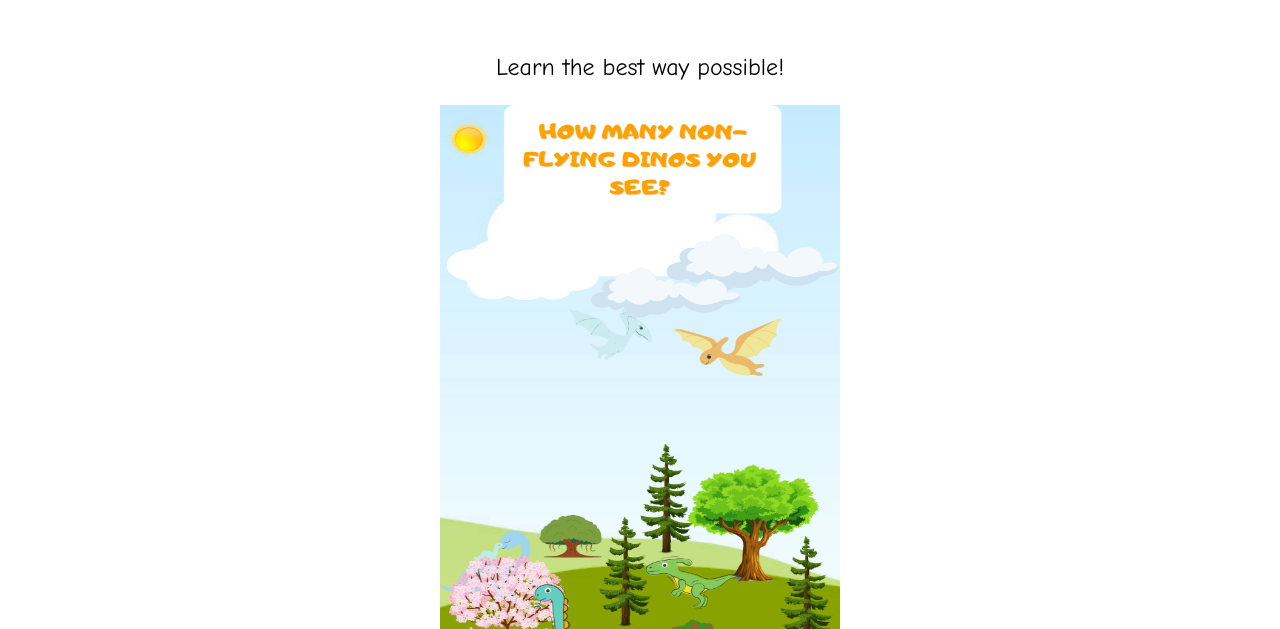
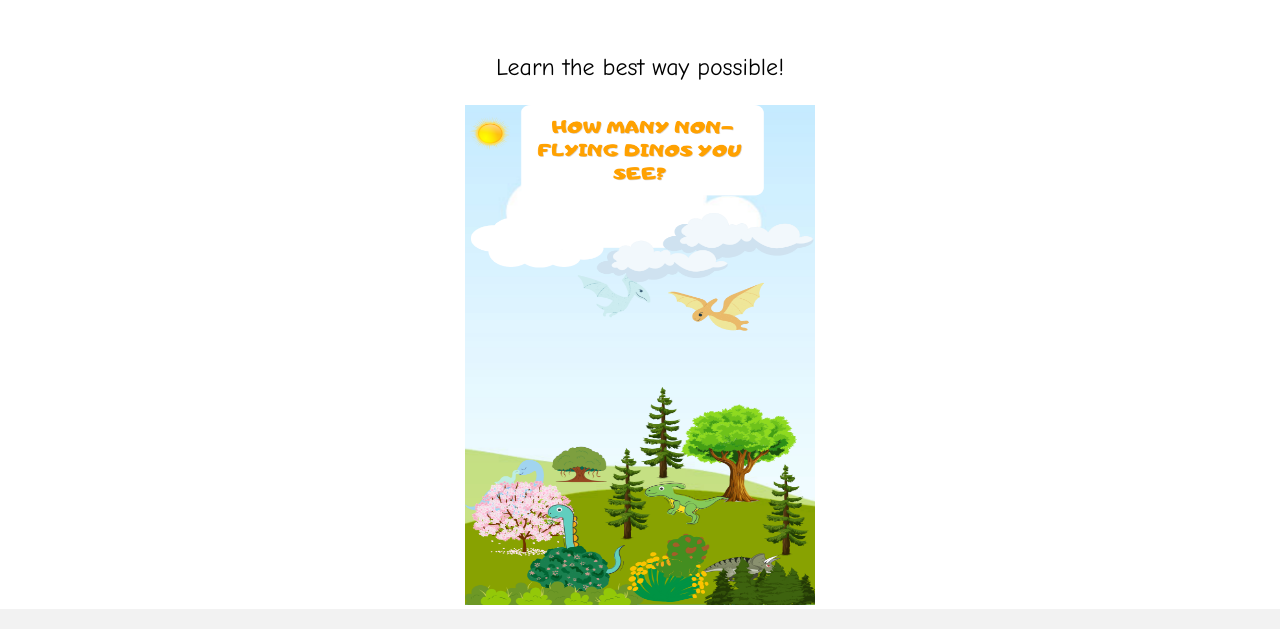
Before and after one commit to HeilotiaStudio/Mproject, a plain HTML site: page index.html in a window 1280 px wide. Shown: the part 171-800 px from the top of the page. Drawn offline with Linux system fonts and the light colour scheme.

Commit message:
Update index.html

```diff
--- a/index.html
+++ b/index.html
@@ -54,7 +54,7 @@
  <!-- konteineris lai centrētu bildi -->
   <section>
   <center>
-    <img src="img/myImage.png" alt="Your description here" width="400" height="600">
+    <img src="img/myImage.png" alt="Your description here" width="350" height="500">
   </center>
   </section>
  <!-- kājene -->
```
